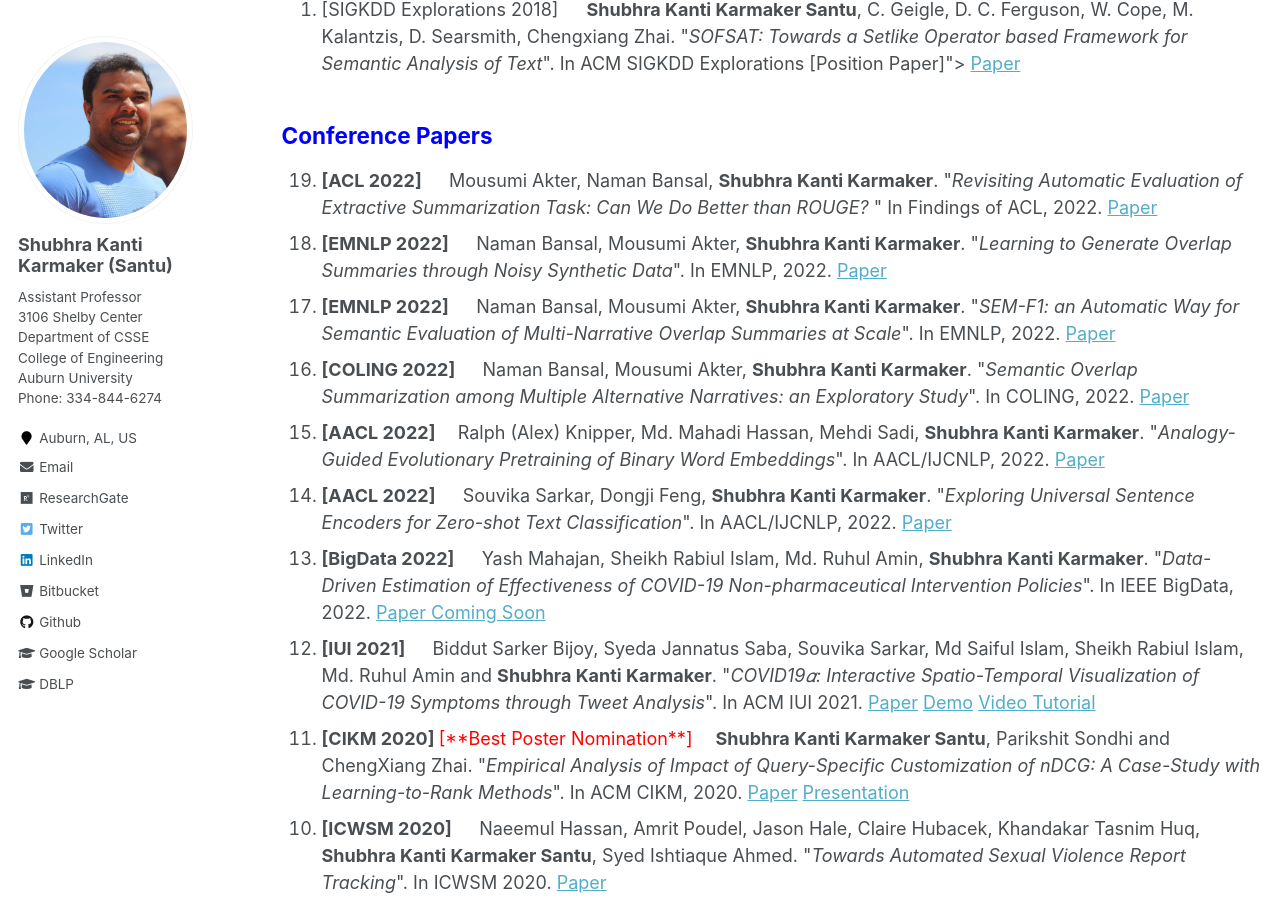
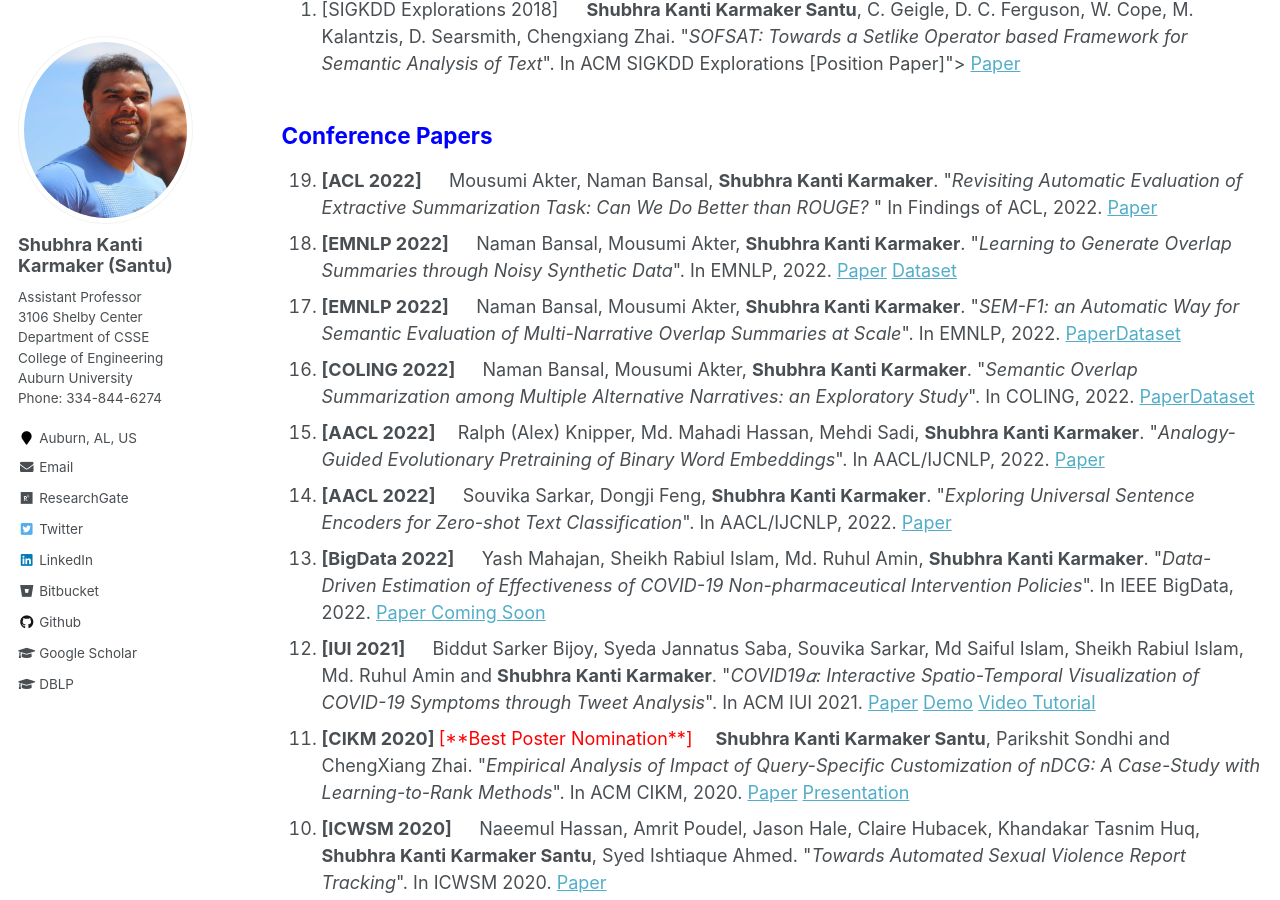
Before and after one commit to karmake2/karmake2.github.io, a Jekyll site: the page built from _pages/publications.md, in a window 1280 px wide and 900 px high, scrolled down 447 px. Built offline with Jekyll 4.4.1, drawn with Linux system fonts in a browser that asks for light colours.

Commit message:
SOFSAT DATA

```diff
--- a/_pages/publications.md
+++ b/_pages/publications.md
@@ -26,11 +26,11 @@ author_profile: true
 
 <li> <b>[ACL 2022] &emsp;</b> Mousumi Akter, Naman Bansal, <b>Shubhra Kanti Karmaker</b>. "<i>Revisiting Automatic Evaluation of Extractive Summarization Task: Can We Do Better than ROUGE? </i>" In Findings of ACL, 2022. <a href="/files/Publications/2022/Sem-nCG.pdf">Paper</a> </li>
 
-<li> <b>[EMNLP 2022] &emsp;</b> Naman Bansal, Mousumi Akter,  <b>Shubhra Kanti Karmaker</b>. "<i>Learning to Generate Overlap Summaries through Noisy Synthetic Data</i>". In EMNLP, 2022. <a href="/files/Publications/2022/SOFSAT_Synthetic_Data.pdf">Paper</a> </li>
+<li> <b>[EMNLP 2022] &emsp;</b> Naman Bansal, Mousumi Akter,  <b>Shubhra Kanti Karmaker</b>. "<i>Learning to Generate Overlap Summaries through Noisy Synthetic Data</i>". In EMNLP, 2022. <a href="/files/Publications/2022/SOFSAT_Synthetic_Data.pdf">Paper</a> <a href="/files/Publications/2022/SOFSAT_Data.zip">Dataset</a></li>
 
-<li> <b>[EMNLP 2022] &emsp;</b> Naman Bansal, Mousumi Akter,  <b>Shubhra Kanti Karmaker</b>. "<i>SEM-F1: an Automatic Way for Semantic Evaluation of Multi-Narrative Overlap Summaries at Scale</i>". In EMNLP, 2022. <a href="/files/Publications/2022/SEM_F1.pdf">Paper</a> </li>
+<li> <b>[EMNLP 2022] &emsp;</b> Naman Bansal, Mousumi Akter,  <b>Shubhra Kanti Karmaker</b>. "<i>SEM-F1: an Automatic Way for Semantic Evaluation of Multi-Narrative Overlap Summaries at Scale</i>". In EMNLP, 2022. <a href="/files/Publications/2022/SEM_F1.pdf">Paper</a><a href="/files/Publications/2022/SOFSAT_Data.zip">Dataset</a></li>
 
-<li> <b>[COLING 2022] &emsp;</b> Naman Bansal, Mousumi Akter,  <b>Shubhra Kanti Karmaker</b>. "<i>Semantic Overlap Summarization among Multiple Alternative Narratives: an Exploratory Study</i>". In COLING, 2022. <a href="/files/Publications/2022/SOFSAT_Intro.pdf">Paper</a> </li>
+<li> <b>[COLING 2022] &emsp;</b> Naman Bansal, Mousumi Akter,  <b>Shubhra Kanti Karmaker</b>. "<i>Semantic Overlap Summarization among Multiple Alternative Narratives: an Exploratory Study</i>". In COLING, 2022. <a href="/files/Publications/2022/SOFSAT_Intro.pdf">Paper</a><a href="/files/Publications/2022/SOFSAT_Data.zip">Dataset</a></li>
 
 <li> <b>[AACL 2022] &emsp;</b>Ralph (Alex) Knipper, Md. Mahadi Hassan, Mehdi Sadi, <b>Shubhra Kanti Karmaker</b>. "<i>Analogy-Guided Evolutionary Pretraining of Binary Word Embeddings</i>". In AACL/IJCNLP, 2022. <a href="/files/Publications/2022/Genetic_Embedding.pdf">Paper</a> </li>
 
```
Also changed, not shown: 2 other files.
